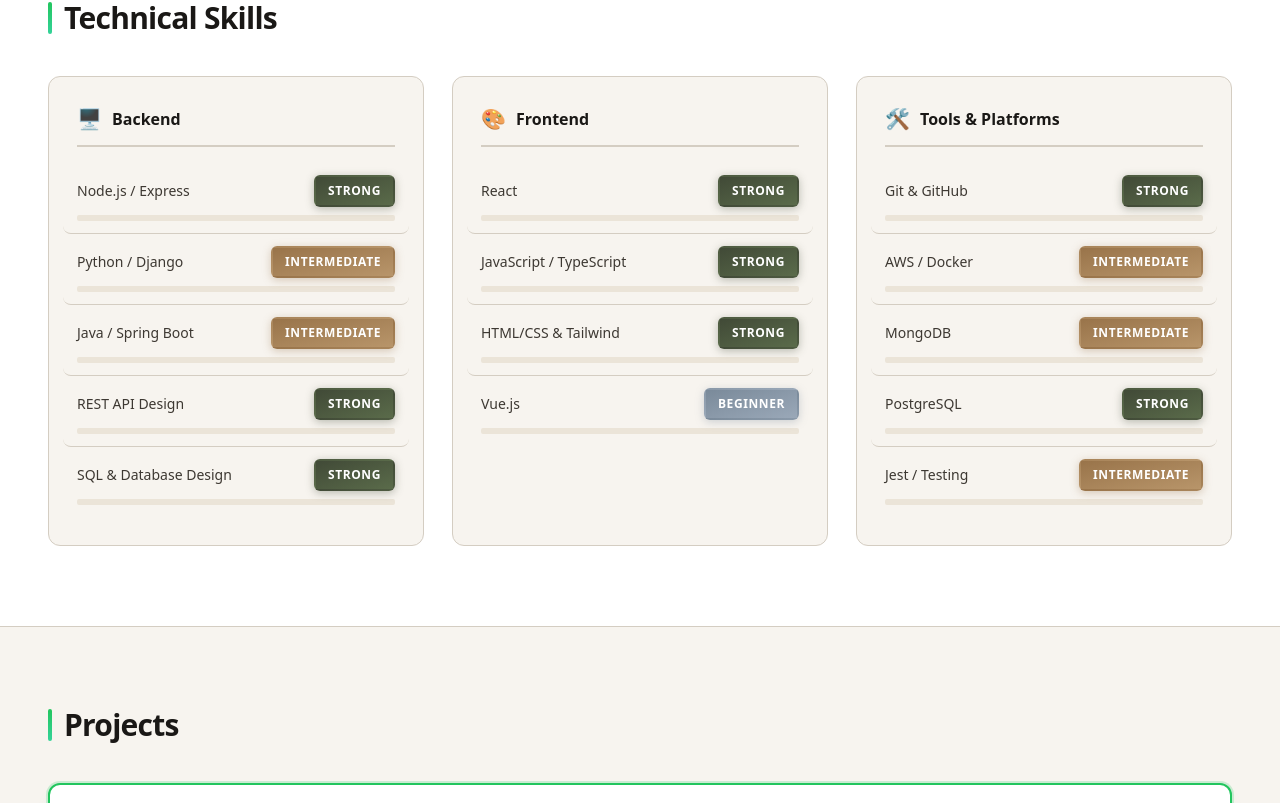
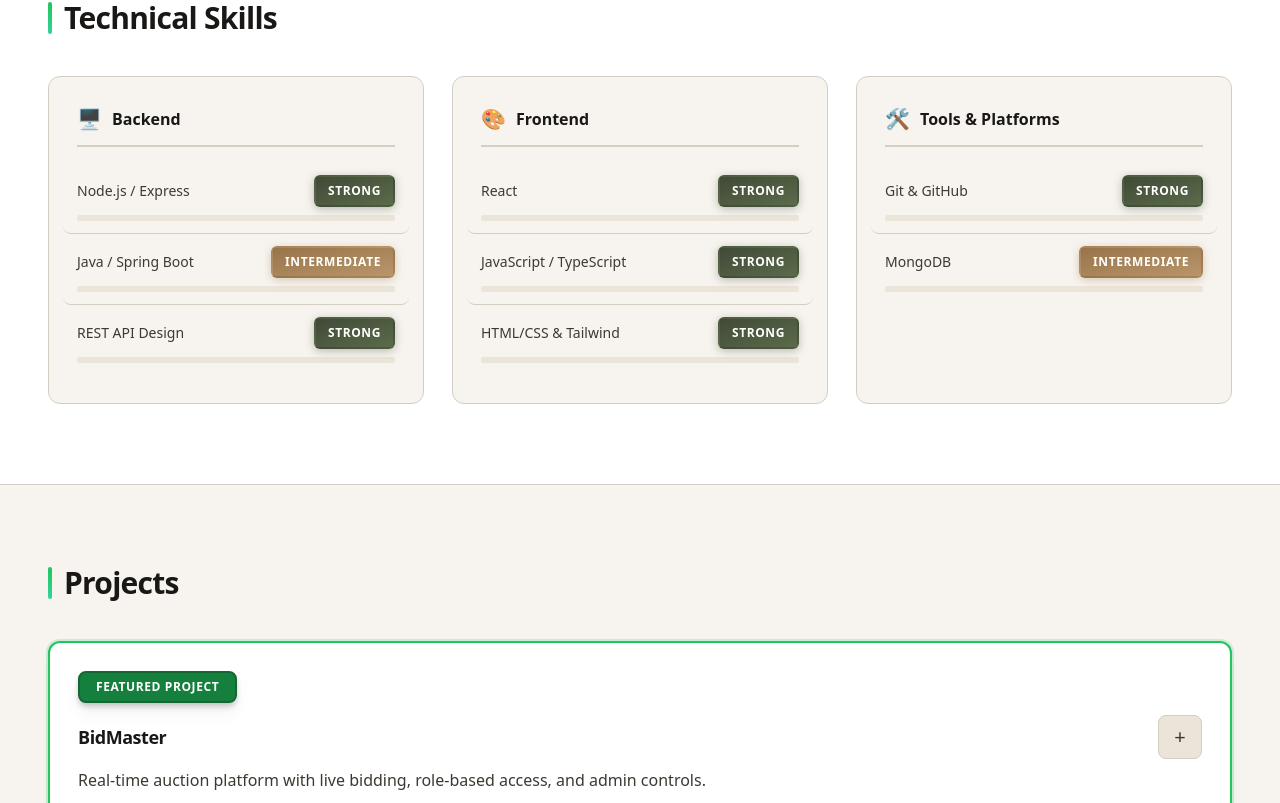
Before and after one commit to Prashant730/Portfolio, a React (Vite) app: page / in a window 1280 px wide. Shown: the part 1312-2115 px from the top of the page. Built offline with nearby package versions, Linux system fonts and the light colour scheme.

Commit message:
update tech skill section

```diff
--- a/src/data/skills.js
+++ b/src/data/skills.js
@@ -1,22 +1,16 @@
 export const skills = {
   backend: [
     { name: 'Node.js / Express', level: 'Strong', percent: 90 },
-    { name: 'Python / Django', level: 'Intermediate', percent: 65 },
     { name: 'Java / Spring Boot', level: 'Intermediate', percent: 60 },
     { name: 'REST API Design', level: 'Strong', percent: 85 },
-    { name: 'SQL & Database Design', level: 'Strong', percent: 85 },
   ],
   frontend: [
     { name: 'React', level: 'Strong', percent: 90 },
     { name: 'JavaScript / TypeScript', level: 'Strong', percent: 88 },
     { name: 'HTML/CSS & Tailwind', level: 'Strong', percent: 92 },
-    { name: 'Vue.js', level: 'Beginner', percent: 35 },
   ],
   tools: [
     { name: 'Git & GitHub', level: 'Strong', percent: 88 },
-    { name: 'AWS / Docker', level: 'Intermediate', percent: 55 },
     { name: 'MongoDB', level: 'Intermediate', percent: 65 },
-    { name: 'PostgreSQL', level: 'Strong', percent: 80 },
-    { name: 'Jest / Testing', level: 'Intermediate', percent: 60 },
   ],
 }
```
